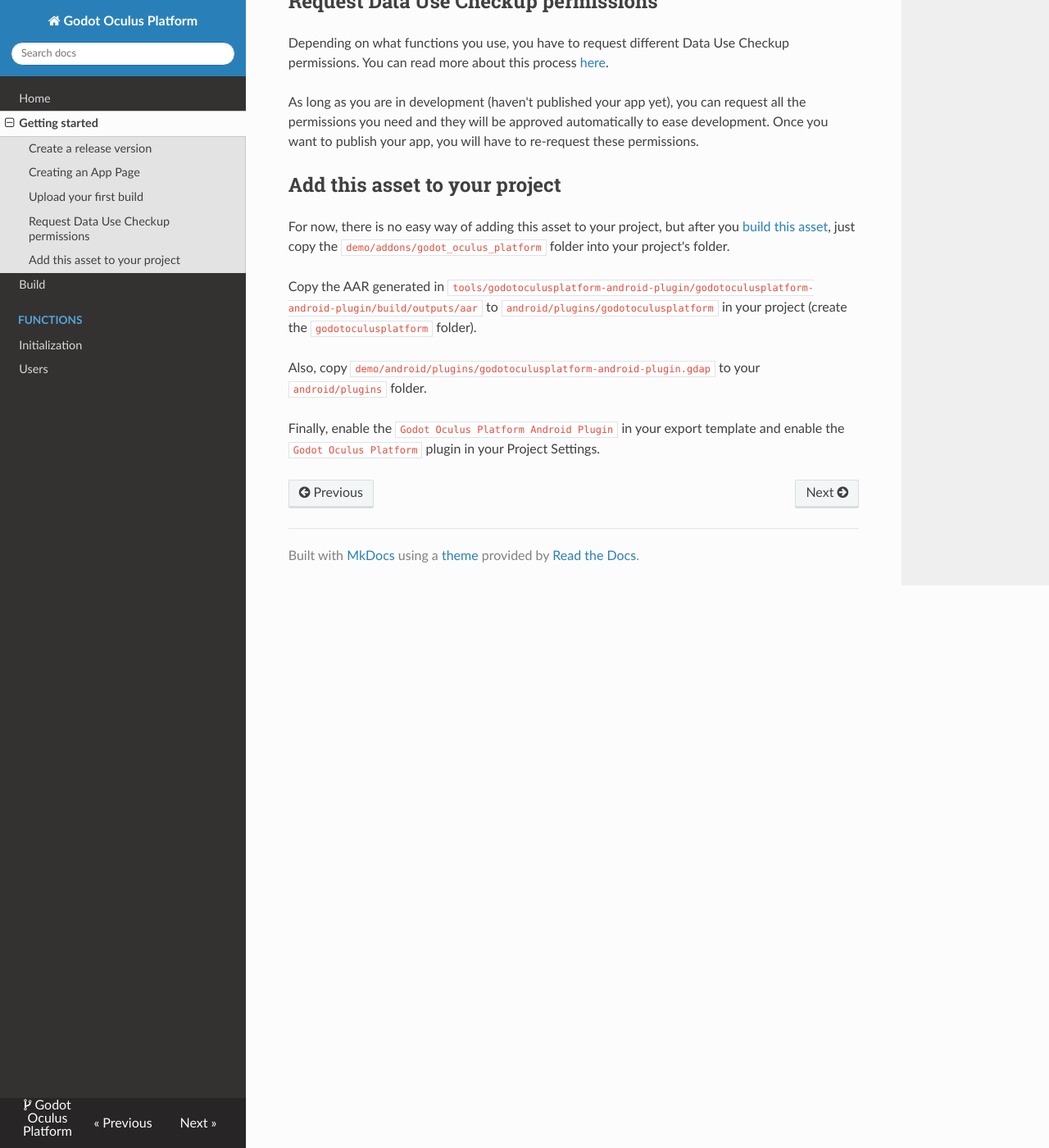
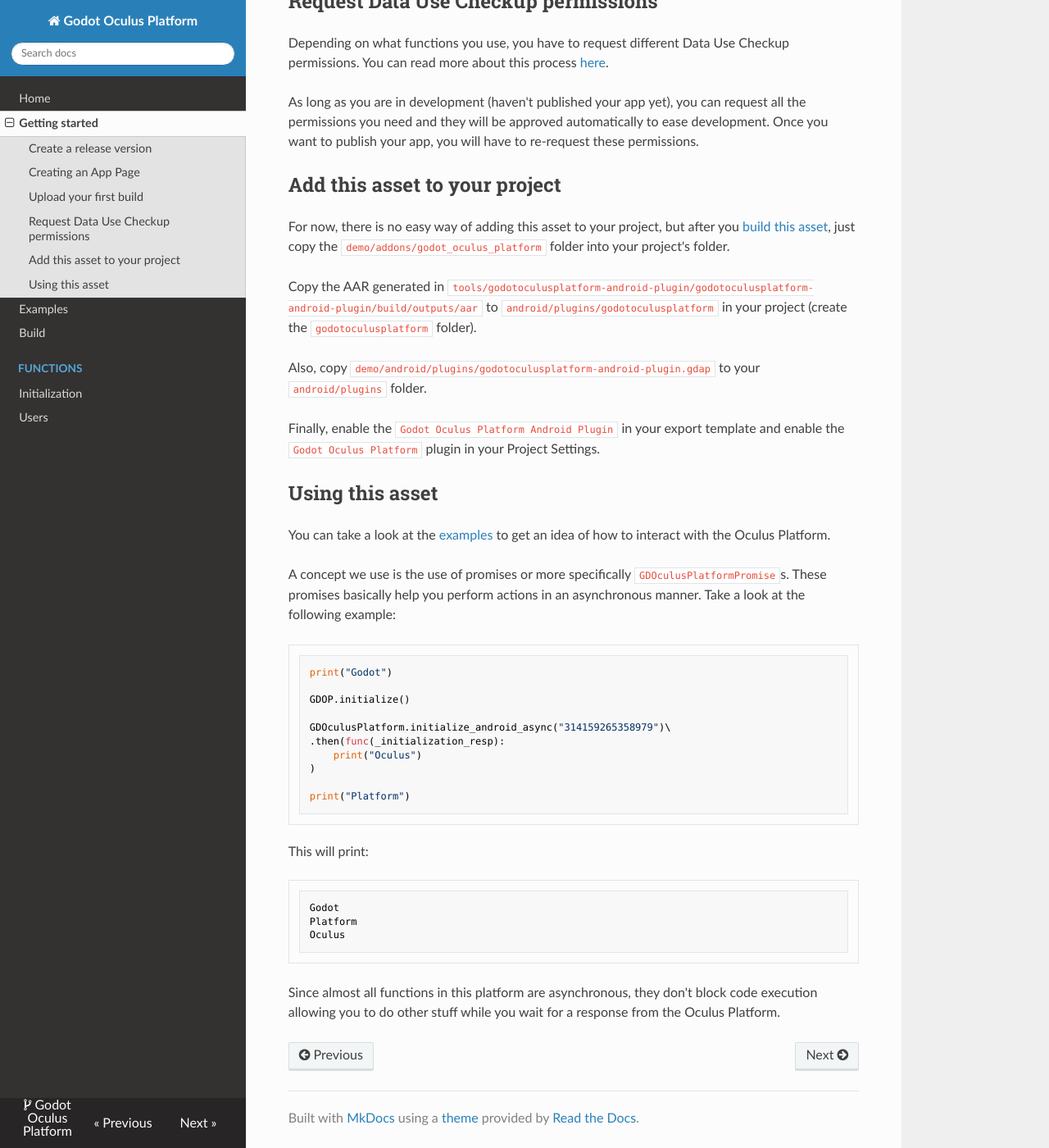
Before and after one commit to decacis/godot_oculus_platform, an MkDocs documentation site: the page built from docs/getting-started.md, in a window 1280 px wide and 1400 px high, scrolled down 1159 px. Shown: the whole window at 82% size. Built offline with MkDocs 1.6.1, drawn with Linux system fonts in a browser that asks for light colours; nearby versions of some CDN libraries.

Commit message:
Adding examples and updating getting started

````diff
--- a/docs/getting-started.md
+++ b/docs/getting-started.md
@@ -40,3 +40,30 @@
 Also, copy `demo/android/plugins/godotoculusplatform-android-plugin.gdap` to your `android/plugins` folder.
 
 Finally, enable the `Godot Oculus Platform Android Plugin` in your export template and enable the `Godot Oculus Platform` plugin in your Project Settings.
+
+## Using this asset
+You can take a look at the [examples](/godot_oculus_platform/examples/) to get an idea of how to interact with the Oculus Platform.
+
+A concept we use is the use of promises or more specifically `GDOculusPlatformPromise`s. These promises basically help you perform actions in an asynchronous manner. Take a look at the following example:
+
+```
+print("Godot")
+
+GDOP.initialize()
+
+GDOculusPlatform.initialize_android_async("314159265358979")\
+.then(func(_initialization_resp):
+    print("Oculus")
+)
+
+print("Platform")
+```
+This will print:
+
+```
+Godot
+Platform
+Oculus
+```
+
+Since almost all functions in this platform are asynchronous, they don't block code execution allowing you to do other stuff while you wait for a response from the Oculus Platform.
--- a/mkdocs.yml
+++ b/mkdocs.yml
@@ -6,6 +6,7 @@
 nav:
   - Home: index.md
   - Getting started: getting-started.md
+  - Examples: examples.md
   - Build: build.md
   - Functions:
     - Initialization: 'functions/initialization.md'
````
Also changed, not shown: docs/examples.md (added, +64 -0 lines).
